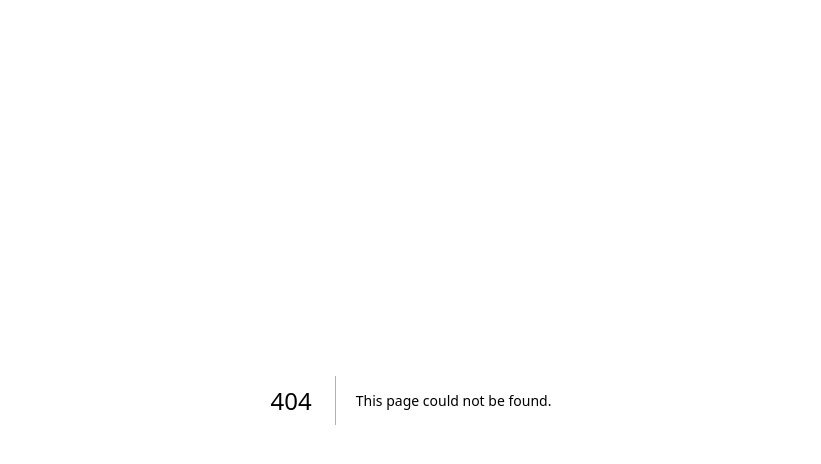
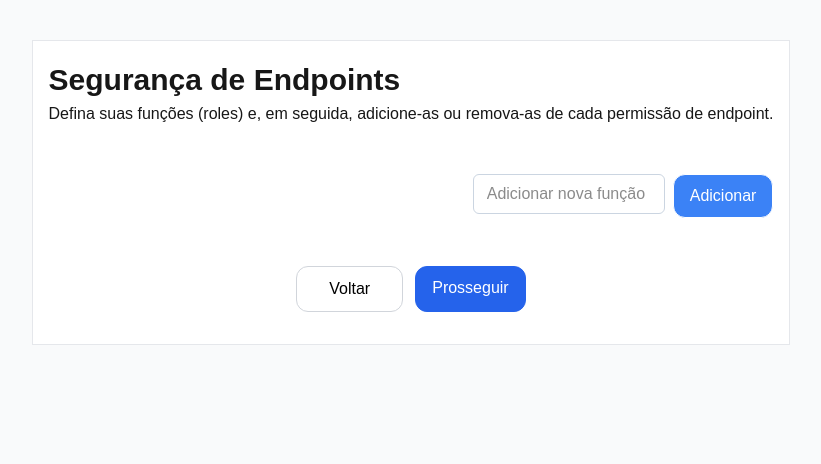
Before and after one commit to lucasmdgabriel/uml-spring, a Next.js app: page /security in a window 1280 px wide. Before the commit this address had no page. Shown: the top 464 px of the page, without its empty margins (229-1050 px from the left). Built offline with nearby package versions, Linux system fonts and the light colour scheme.

Commit message:
feat: implement footer on security view

```diff
--- a/app/page.tsx
+++ b/app/page.tsx
@@ -32,6 +32,6 @@ export interface AdditionalConfigProps {
 
 export default function Home() {
   return (
-    <SecurityView/>
+    <SetupView/>
   );
 }
--- /dev/null
+++ b/app/security/page.tsx
@@ -0,0 +1,7 @@
+import SecurityView from "@/views/SecurityView";
+
+export default function Security() {
+    return (
+        <SecurityView/>
+    )
+}
--- a/views/SecurityView.tsx
+++ b/views/SecurityView.tsx
@@ -1,8 +1,11 @@
+"use client"
+
 import { pluralizeWord } from "@/app/hooks/Pluralize";
 import Button from "@/components/Button";
 import Header from "@/components/Header";
 import Input from "@/components/Input";
 import { usePlantUMLContext } from "@/context/PlantUMLContext";
+import { useRouter } from "next/navigation";
 import { useEffect, useState } from "react";
 
 interface RoleColorType {
@@ -27,18 +30,12 @@ interface SecurityType {
 export default function SecurityView() {
     const { plantUmlData, setPlantUmlData } = usePlantUMLContext();
 
+    const router = useRouter();
+
     const [security, setSecurity] = useState<SecurityType>({
         "roles": [],
         "securityRouters": []
     });
-
-    const fakeEntities = {
-        entities: [
-            {name: "borussia"},
-            {name: "barcelona"},
-            {name: "milan"}
-        ]
-    }
 
     const roleColors: RoleColorType[] = [
         {color: "#1E40AF", bgColor: "#DBEAFE"},
@@ -58,7 +55,7 @@ export default function SecurityView() {
     const [securityRolesActive, setSecurityRolesActive] = useState<Record<string, boolean>>({});
 
     useEffect(() => {
-        if (fakeEntities == null || fakeEntities.entities == null)
+        if (plantUmlData == null || plantUmlData.entities == null)
             return;
 
         let newSecurity: SecurityType = {
@@ -66,8 +63,8 @@ export default function SecurityView() {
             "securityRouters": []
         };
 
-        for (let i = 0; i < fakeEntities.entities.length; i++) {
-            const newRole = fakeEntities.entities[i].name;
+        for (let i = 0; i < plantUmlData.entities.length; i++) {
+            const newRole = plantUmlData.entities[i].name;
 
             newSecurity.roles = [
                 ... newSecurity.roles,
@@ -135,14 +132,14 @@ export default function SecurityView() {
 
     return (
         <div className="w-full min-h-screen bg-[#F9FAFB] flex justify-center pt-[40px] px-4 pb-4">
-            <main className="max-w-[1000px] bg-white flex h-fit border border-[#E5E7EB] p-4 pb-8 flex-col gap-[48px]">
+            <div className="max-w-[1000px] bg-white flex h-fit border border-[#E5E7EB] p-4 pb-8 flex-col gap-[48px]">
                 <Header
                     title="Segurança de Endpoints"
                     description="Defina suas funções (roles) e, em seguida, adicione-as ou remova-as de cada permissão de endpoint."
                 />
 
-                <div className="flex justify-between flex-wrap gap-[16px]">
-                    <div className="flex gap-2 flex-wrap">
+                <main className="flex justify-between flex-wrap gap-[16px]">
+                    <div className="flex gap-2 flex-wrap items-start">
                         {
                             roles.map((item, index) => {
                                 return (
@@ -187,14 +184,14 @@ export default function SecurityView() {
                                 addRole(newRoleName);
                             }}/>
                     </div>
-                </div>
+                </main>
 
                 {
                     security.securityRouters.map((securityRouter, index) => {
                         return (
                             <div key={index} className="w-full flex flex-col items-center">
                                 <div className="w-full bg-[#F9FAFB] border border-[#E5E7EB] px-6 py-4 flex flex-col">
-                                    <a className="text-[#111827] font-bold text-lg">{fakeEntities.entities[index].name}</a>
+                                    <a className="text-[#111827] font-bold text-lg">{plantUmlData?.entities[index].name}</a>
                                     <a className="text-[#6B7280] text-sm">{securityRouter.url}</a>
                                 </div>
 
@@ -303,7 +300,34 @@ export default function SecurityView() {
                         )
                     })
                 }
-            </main>
+
+                <footer className="flex flex-row justify-center gap-[12px] w-full bg-white flex-shrink-0">
+                    <Button
+                        name="Voltar"
+                        color="#000"
+                        bg="#FFFFFF"
+                        borderColor="#D1D5DB"
+                        px="px-[32px]"
+                        py="py-[10px]"
+                        onClick={() => {
+                            router.back();
+                        }}
+                    />
+
+
+                    <Button
+                        name="Prosseguir"
+                        color="#FFFF"
+                        bg="#2563EB"
+                        borderColor="#2563EB"
+                        onClick={() => {
+                            router.push("/generation");
+                        }}
+                    />
+                </footer>
+            </div>
+
+
         </div>
     )
 }
```
